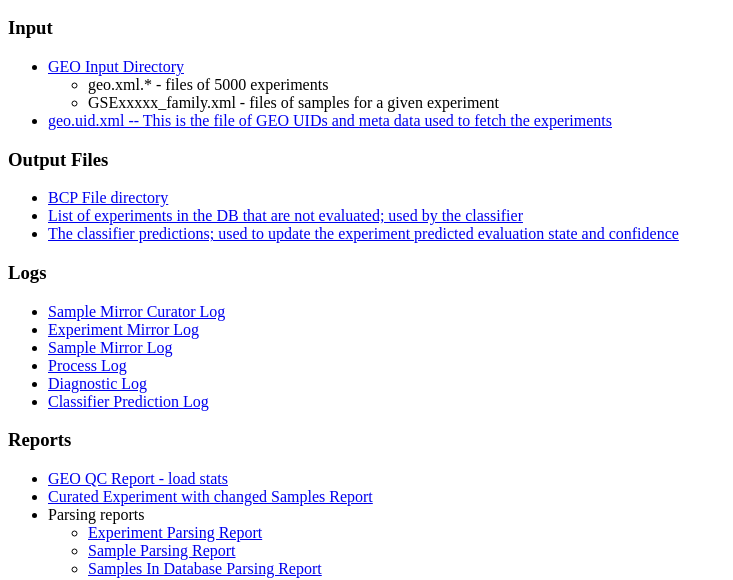
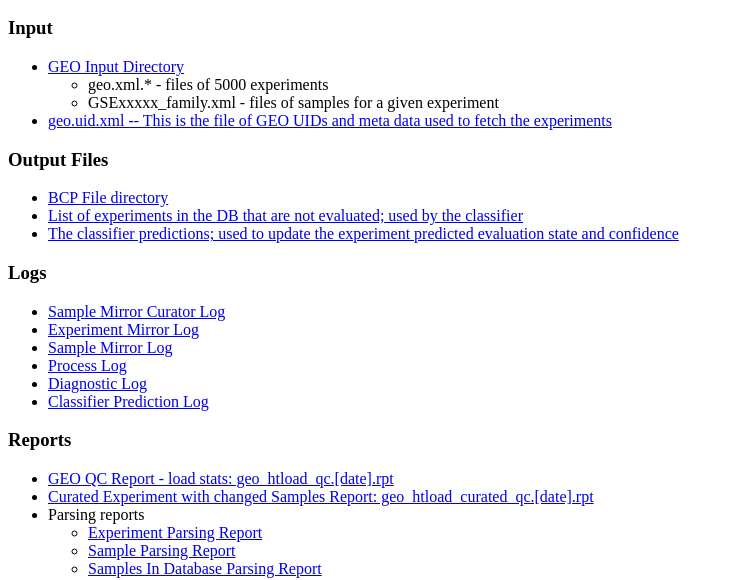
Before and after one commit to mgijax/gxdhtload, a plain HTML site: page index.html in a window 1280 px wide. Shown: the part 86-666 px from the top of the page, without its empty margins (0-733 px from the left). Drawn offline with Linux system fonts and the light colour scheme.

Commit message:
updated the two geo QC report links

```diff
--- a/index.html
+++ b/index.html
@@ -34,8 +34,8 @@ See <A HREF="http://mgiwiki/mediawiki/index.php/sw:GEO_GXD_HT_Load">GEO Load Wik
 
 <H3>Reports</H3>
 <UL>
-<LI><A HREF="/data/loads/mgi/geo_htload/reports/geo_htload_qc.rpt">GEO QC Report - load stats</A>
-<LI><A HREF="/data/loads/mgi/geo_htload/reports/">Curated Experiment with changed Samples Report</A>
+<LI><A HREF="/data/loads/mgi/geo_htload/reports/">GEO QC Report - load stats:  geo_htload_qc.[date].rpt</A>
+<LI><A HREF="/data/loads/mgi/geo_htload/reports/">Curated Experiment with changed Samples Report:  geo_htload_curated_qc.[date].rpt</A>
     <LI>Parsing reports
         <UL>
         <LI> <A HREF="/data/loads/mgi/geo_htload/reports/geo_experiment_parsing.rpt">Experiment Parsing Report</A>
```
